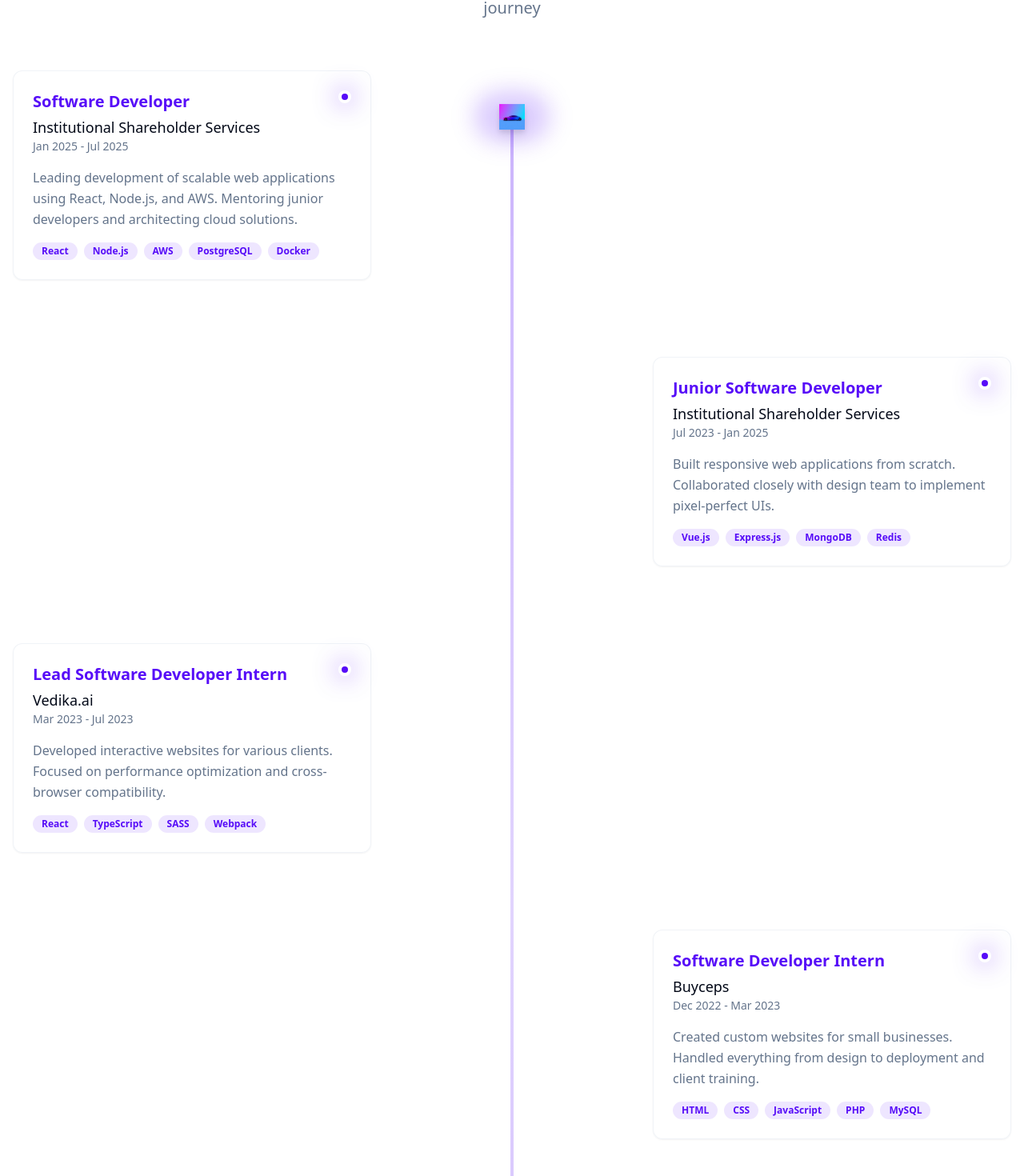
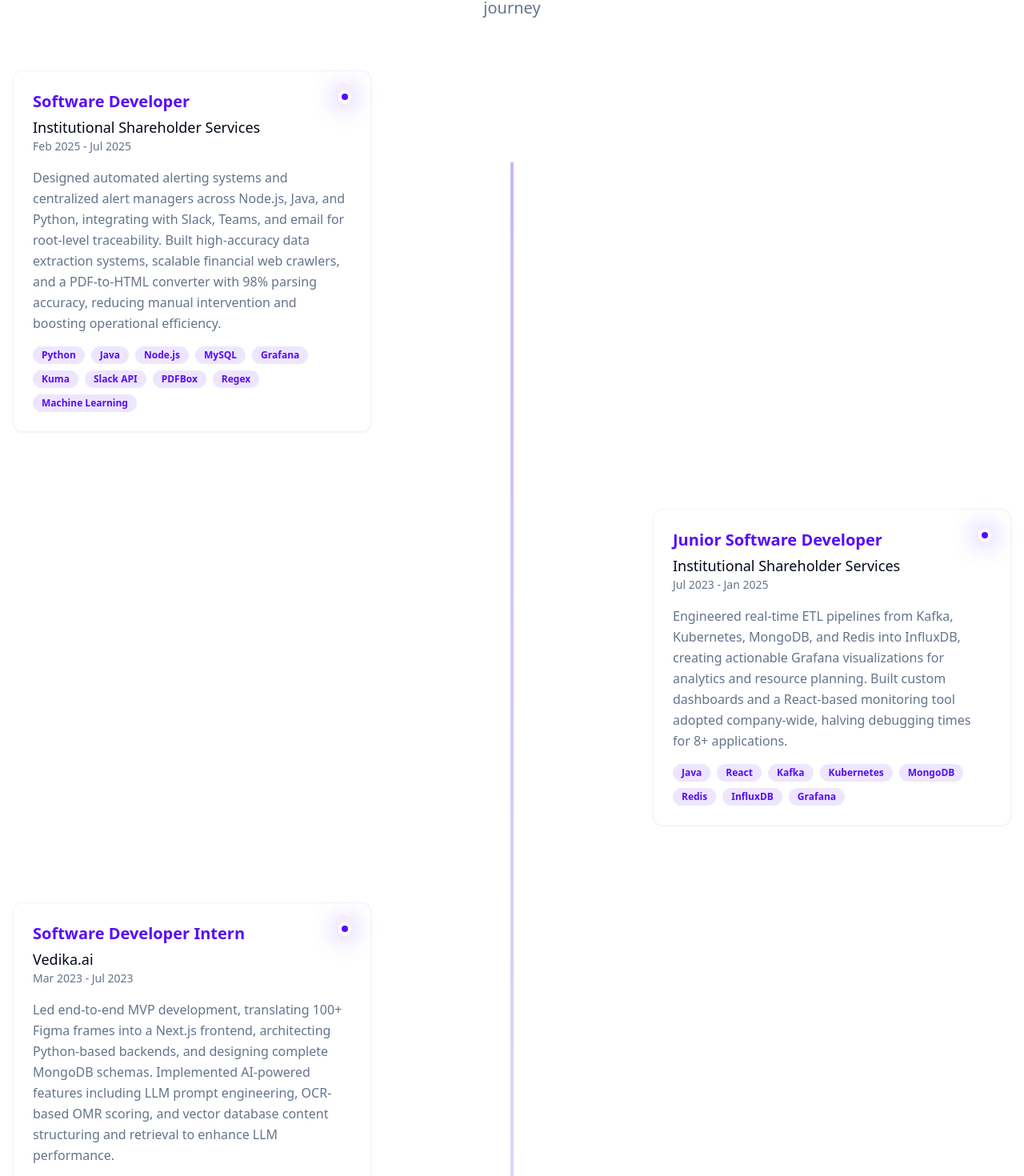
Before and after one commit to madmax7874/madmax7874.github.io, a React (Vite) app: page / in a window 1280 px wide. Shown: the part 1230-2700 px from the top of the page at 80% size. Built offline with nearby package versions, Linux system fonts and the light colour scheme.

Commit message:
updated exp section

```diff
--- a/src/components/sections/ExperienceSection.tsx
+++ b/src/components/sections/ExperienceSection.tsx
@@ -1,5 +1,5 @@
-import { motion, useScroll, useTransform, useMotionValue } from 'framer-motion';
-import { useRef, useLayoutEffect } from 'react';
+import { motion, useScroll, useTransform } from 'framer-motion';
+import { useRef, useLayoutEffect, useState } from 'react';
 import { Card } from '@/components/ui/card';
 import { Badge } from '@/components/ui/badge';
 import carImage from '@/assets/car.png';
@@ -9,9 +9,10 @@ const experiences = [
     id: 1,
     company: "Institutional Shareholder Services",
     position: "Software Developer",
-    duration: "Jan 2025 - Jul 2025",
-    description: "Leading development of scalable web applications using React, Node.js, and AWS. Mentoring junior developers and architecting cloud solutions.",
-    technologies: ["React", "Node.js", "AWS", "PostgreSQL", "Docker"],
+    duration: "Feb 2025 - Jul 2025",
+    description:
+      "Designed automated alerting systems and centralized alert managers across Node.js, Java, and Python, integrating with Slack, Teams, and email for root-level traceability. Built high-accuracy data extraction systems, scalable financial web crawlers, and a PDF-to-HTML converter with 98% parsing accuracy, reducing manual intervention and boosting operational efficiency.",
+    technologies: ["Python", "Java", "Node.js", "MySQL", "Grafana", "Kuma", "Slack API", "PDFBox", "Regex", "Machine Learning"],
     side: "left"
   },
   {
@@ -19,17 +20,19 @@ const experiences = [
     company: "Institutional Shareholder Services",
     position: "Junior Software Developer",
     duration: "Jul 2023 - Jan 2025",
-    description: "Built responsive web applications from scratch. Collaborated closely with design team to implement pixel-perfect UIs.",
-    technologies: ["Vue.js", "Express.js", "MongoDB", "Redis"],
+    description:
+      "Engineered real-time ETL pipelines from Kafka, Kubernetes, MongoDB, and Redis into InfluxDB, creating actionable Grafana visualizations for analytics and resource planning. Built custom dashboards and a React-based monitoring tool adopted company-wide, halving debugging times for 8+ applications.",
+    technologies: ["Java", "React", "Kafka", "Kubernetes", "MongoDB", "Redis", "InfluxDB", "Grafana"],
     side: "right"
   },
   {
     id: 3,
     company: "Vedika.ai",
-    position: "Lead Software Developer Intern",
+    position: "Software Developer Intern",
     duration: "Mar 2023 - Jul 2023",
-    description: "Developed interactive websites for various clients. Focused on performance optimization and cross-browser compatibility.",
-    technologies: ["React", "TypeScript", "SASS", "Webpack"],
+    description:
+      "Led end-to-end MVP development, translating 100+ Figma frames into a Next.js frontend, architecting Python-based backends, and designing complete MongoDB schemas. Implemented AI-powered features including LLM prompt engineering, OCR-based OMR scoring, and vector database content structuring and retrieval to enhance LLM performance.",
+    technologies: ["Next.js", "AWS", "Python", "LangChain", "MongoDB", "Vector DB", "OCR", "PayPal API", "YouTube API", "TikTok API", "Figma"],
     side: "left"
   },
   {
@@ -37,8 +40,9 @@ const experiences = [
     company: "Buyceps",
     position: "Software Developer Intern",
     duration: "Dec 2022 - Mar 2023",
-    description: "Created custom websites for small businesses. Handled everything from design to deployment and client training.",
-    technologies: ["HTML", "CSS", "JavaScript", "PHP", "MySQL"],
+    description:
+      "Contributed to e-commerce platform enhancements by developing modular features, optimizing backend APIs, and improving overall site performance for smoother customer experiences.",
+    technologies: ["React", "Node.js", "Express.js", "MongoDB", "Redux", "JavaScript"],
     side: "right"
   },
   {
@@ -46,47 +50,53 @@ const experiences = [
     company: "Studypaq",
     position: "Software Developer Intern",
     duration: "Jun 2022 - Dec 2022",
-    description: "Developed interactive websites for various clients. Focused on performance optimization and cross-browser compatibility.",
-    technologies: ["React", "TypeScript", "SASS", "Webpack"],
+    description:
+      "Implemented new platform features for a collaborative learning environment, optimized performance, and ensured seamless, responsive UI across devices.",
+    technologies: ["React", "Node.js", "Express.js", "MongoDB", "AWS S3", "JavaScript"],
     side: "left"
   },
   {
     id: 6,
     company: "Dreams International",
-    position: "Full-Satck Developer Intern",
+    position: "Full-Stack Developer Intern",
     duration: "Jul 2021 - Oct 2021",
-    description: "Created custom websites for small businesses. Handled everything from design to deployment and client training.",
-    technologies: ["HTML", "CSS", "JavaScript", "PHP", "MySQL"],
+    description:
+      "Developed responsive, SEO-optimized business websites with admin dashboards, built REST APIs, and designed efficient MySQL schemas to power content workflows.",
+    technologies: ["React", "Node.js", "Express.js", "MongoDB", "MySQL", "Netlify", "Heroku"],
     side: "right"
   }
 ];
 
 export const ExperienceSection = () => {
   const containerRef = useRef<HTMLDivElement>(null);
-  const carRef = useRef<HTMLDivElement>(null);
   const roadRef = useRef<HTMLDivElement>(null);
-  const carY = useMotionValue(0);
+  const [carY, setCarY] = useState(0);
 
   const { scrollYProgress } = useScroll({
     target: containerRef,
     offset: ["start end", "end start"]
   });
 
-  const progressPercentage = useTransform(scrollYProgress, [0.1, 0.9], [0, 1]);
+  const progressPercentage = useTransform(scrollYProgress, (latest) => {
+    const section = containerRef.current;
+    if (!section) return 0;
+    const offsetRatio = 125 / window.innerHeight;
+    if (latest < offsetRatio) return 0;
+    const scaled = (latest - offsetRatio) / (1 - offsetRatio);
+    return Math.min(scaled / (1 - offsetRatio), 1);
+  });
 
   useLayoutEffect(() => {
     const road = roadRef.current;
     if (!road) return;
     const roadRect = road.getBoundingClientRect();
-    const roadHeight = roadRect.height;
 
-    const unsubscribe = scrollYProgress.on("change", (latest) => {
-      const carOffset = roadHeight * progressPercentage.get();
-      carY.set(carOffset);
+    const unsubscribe = progressPercentage.on("change", (progress) => {
+      setCarY(roadRect.height * progress);
     });
 
     return () => unsubscribe();
-  }, [scrollYProgress, carY]);
+  }, [progressPercentage]);
 
   return (
     <section id="experience" className="py-20 relative overflow-hidden" ref={containerRef}>
@@ -118,14 +128,13 @@ export const ExperienceSection = () => {
             className="w-full bg-primary"
             style={{
               height: progressPercentage,
-              transition: "height 0.3s ease-out"
+              // transition: "height 0.3s ease-out"
             }}
           />
         </div>
 
         {/* Animated Car */}
         <motion.div
-          ref={carRef}
           className="absolute z-20 hidden md:block top-0"
           style={{
             left: 'calc(50% - 2rem)', // center horizontally, adjust for car width
```
